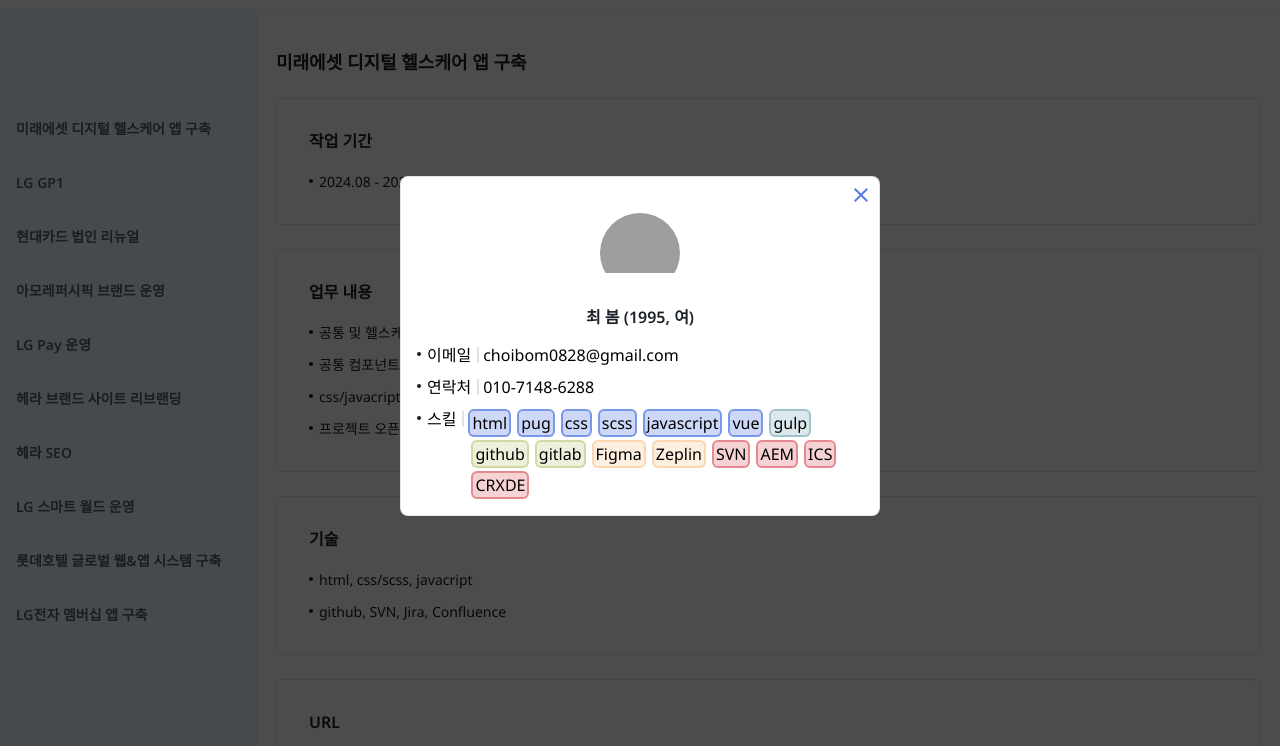
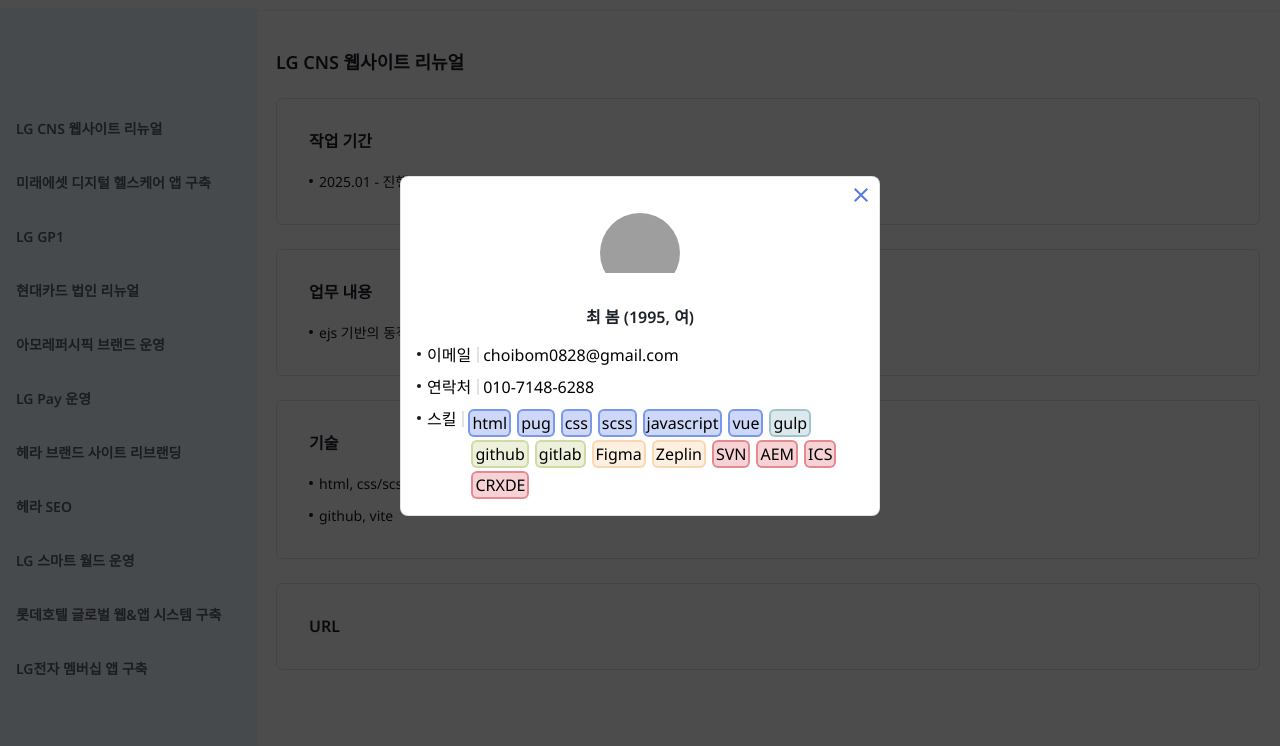
Before and after one commit to spring0828/spring0828.github.io, a plain HTML site: page index.html in a window 1280 px wide. Shown: the part 54-800 px from the top of the page. Drawn offline with Linux system fonts and the light colour scheme; grey boxes are pictures that could not be loaded.

Commit message:
리스트 업데이트

```diff
--- a/assets/css/guide.css
+++ b/assets/css/guide.css
@@ -99,7 +99,7 @@
 .wrap.guide.nav-active .content .navigation.is-active .navigation-list {
   display: block;
   height: 100%;
-  overflow-y: scroll;
+  overflow-y: auto;
   -ms-overflow-style: none; /* for Internet Explorer, Edge */
   scrollbar-width: none; /* for Firefox */
 }
--- a/index.html
+++ b/index.html
@@ -4,7 +4,7 @@
 <head>
   <meta charset="UTF-8">
   <meta name="viewport" content="width=device-width, initial-scale=1.0">
-  <title>template</title>
+  <title>Spring Template</title>
   <meta charset="utf-8">
   <!-- <link rel="shortcut icon" href="./assets/img/favicon3.ico" /> -->
   <meta name="viewport"
@@ -46,16 +46,17 @@
           <span class="ir-text">더보기</span>
         </a>
         <ul class="navigation-list">
-          <li><a href="#container01" class="navigation__link">미래에셋 디지털 헬스케어 앱 구축</a></li>
-          <li><a href="#container02" class="navigation__link">LG GP1</a></li>
-          <li><a href="#container03" class="navigation__link">현대카드 법인 리뉴얼</a></li>
-          <li><a href="#container04" class="navigation__link">아모레퍼시픽 브랜드 운영</a></li>
-          <li><a href="#container05" class="navigation__link">LG Pay 운영</a></li>
-          <li><a href="#container06" class="navigation__link">헤라 브랜드 사이트 리브랜딩</a></li>
-          <li><a href="#container07" class="navigation__link">헤라 SEO</a></li>
-          <li><a href="#container08" class="navigation__link">LG 스마트 월드 운영</a></li>
-          <li><a href="#container09" class="navigation__link">롯데호텔 글로벌 웹&앱 시스템 구축</a></li>
-          <li><a href="#container10" class="navigation__link">LG전자 멤버십 앱 구축</a></li>
+          <li><a href="#container01" class="navigation__link">LG CNS 웹사이트 리뉴얼</a></li>
+          <li><a href="#container02" class="navigation__link">미래에셋 디지털 헬스케어 앱 구축</a></li>
+          <li><a href="#container03" class="navigation__link">LG GP1</a></li>
+          <li><a href="#container04" class="navigation__link">현대카드 법인 리뉴얼</a></li>
+          <li><a href="#container05" class="navigation__link">아모레퍼시픽 브랜드 운영</a></li>
+          <li><a href="#container06" class="navigation__link">LG Pay 운영</a></li>
+          <li><a href="#container07" class="navigation__link">헤라 브랜드 사이트 리브랜딩</a></li>
+          <li><a href="#container08" class="navigation__link">헤라 SEO</a></li>
+          <li><a href="#container09" class="navigation__link">LG 스마트 월드 운영</a></li>
+          <li><a href="#container10" class="navigation__link">롯데호텔 글로벌 웹&앱 시스템 구축</a></li>
+          <li><a href="#container11" class="navigation__link">LG전자 멤버십 앱 구축</a></li>
         </ul>
       </div>
       <!-- [E] navigation -->
@@ -63,6 +64,58 @@
       <div class="content__inner">
         <!-- [S] container -->
         <div class="container" id="container01">
+          <h5 class="guide-style-title">
+            LG CNS 웹사이트 리뉴얼
+          </h5>
+          <div class="guide-style-box">
+            <!-- // content -->
+            <strong class="guide-style-sub-title">작업 기간</strong>
+            <ul class="guide-style-list">
+              <li class="guide-style-list__item--dash">
+                <p>2025.01 - 진행중</p>
+              </li>
+            </ul>
+            <!-- // content -->
+          </div>
+          <div class="guide-style-box">
+            <!-- // content -->
+            <strong class="guide-style-sub-title">업무 내용</strong>
+            <ul class="guide-style-list">
+              <li class="guide-style-list__item--dash">
+                <p>
+                  ejs 기반의 동적인 AEM 공통 컴포넌트 작업
+                </p>
+              </li>
+            </ul>
+            <!-- // content -->
+          </div>
+          <div class="guide-style-box">
+            <!-- // content -->
+            <strong class="guide-style-sub-title">기술</strong>
+            <ul class="guide-style-list">
+              <li class="guide-style-list__item--dash">
+                <p>
+                  html, css/scss, javacript
+                </p>
+              </li>
+              <li class="guide-style-list__item--dash">
+                <p>
+                  github, vite
+                </p>
+              </li>
+            </ul>
+            <!-- // content -->
+          </div>
+          <div class="guide-style-box">
+            <!-- // content -->
+            <strong class="guide-style-sub-title">URL</strong>
+
+            <!-- // content -->
+          </div>
+        </div>
+        <!-- [E] container -->
+        <!-- [S] container -->
+        <div class="container" id="container02">
           <h5 class="guide-style-title">
             미래에셋 디지털 헬스케어 앱 구축
           </h5>
@@ -141,7 +194,7 @@
         </div>
         <!-- [E] container -->
         <!-- [S] container -->
-        <div class="container container--wide" id="container02">
+        <div class="container container--wide" id="container03">
           <div class="wide-box">
             <h5 class="guide-style-title">
               LG GP1
@@ -227,7 +280,7 @@
         </div>
         <!-- [E] container -->
         <!-- [S] container -->
-        <div class="container" id="container03">
+        <div class="container" id="container04">
           <h5 class="guide-style-title">
             현대카드 법인 리뉴얼 구축
           </h5>
@@ -294,7 +347,7 @@
         </div>
         <!-- [E] container -->
         <!-- [S] container -->
-        <div class="container container--wide" id="container04">
+        <div class="container container--wide" id="container05">
           <div class="wide-box">
             <h5 class="guide-style-title">아모레퍼시픽 브랜드 운영</h5>
           </div>
@@ -375,7 +428,7 @@
         </div>
         <!-- [E] container -->
         <!-- [S] container -->
-        <div class="container" id="container05">
+        <div class="container" id="container06">
           <h5 class="guide-style-title">
             LG Pay 운영
           </h5>
@@ -437,7 +490,7 @@
         </div>
         <!-- [E] container -->
         <!-- [S] container -->
-        <div class="container container--wide" id="container06">
+        <div class="container container--wide" id="container07">
           <div class="wide-box">
             <h5 class="guide-style-title">헤라 브랜드 사이트 리브랜딩</h5>
           </div>
@@ -498,7 +551,7 @@
         </div>
         <!-- [E] container -->
         <!-- [S] container -->
-        <div class="container" id="container07">
+        <div class="container" id="container08">
           <h5 class="guide-style-title">헤라 SEO 프로젝트</h5>
           <div class="guide-style-box">
             <!-- // content -->
@@ -557,7 +610,7 @@
         </div>
         <!-- [E] container -->
         <!-- [S] container -->
-        <div class="container container--wide" id="container08">
+        <div class="container container--wide" id="container09">
           <div class="wide-box">
             <h5 class="guide-style-title">LG 스마트 월드 운영</h5>
           </div>
@@ -618,7 +671,7 @@
         </div>
         <!-- [E] container -->
         <!-- [S] container -->
-        <div class="container" id="container09">
+        <div class="container" id="container10">
           <h5 class="guide-style-title">롯데호텔 글로벌 웹&앱 시스템 구축</h5>
           <div class="guide-style-box">
             <!-- // content -->
@@ -672,7 +725,7 @@
         </div>
         <!-- [E] container -->
         <!-- [S] container -->
-        <div class="container container--wide" id="container10">
+        <div class="container container--wide" id="container11">
           <div class="wide-box">
             <h5 class="guide-style-title">LG전자 멤버십 앱 구축</h5>
           </div>
```
